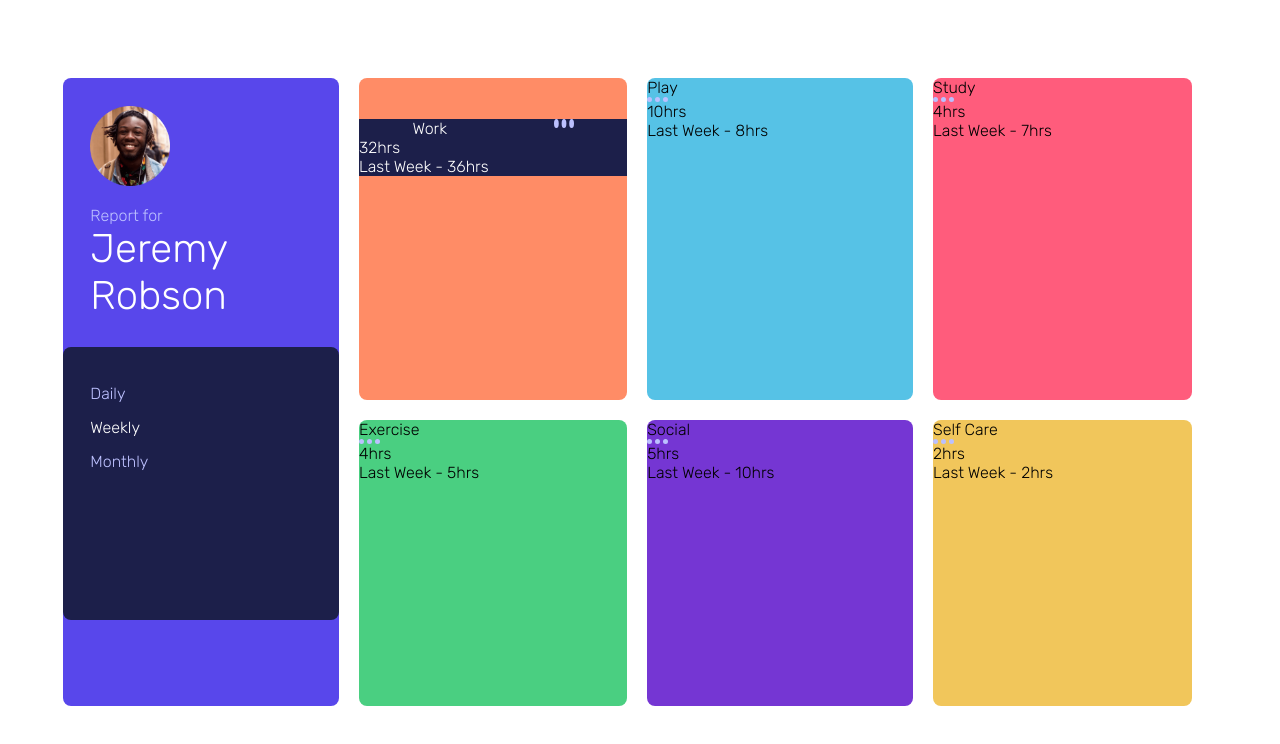
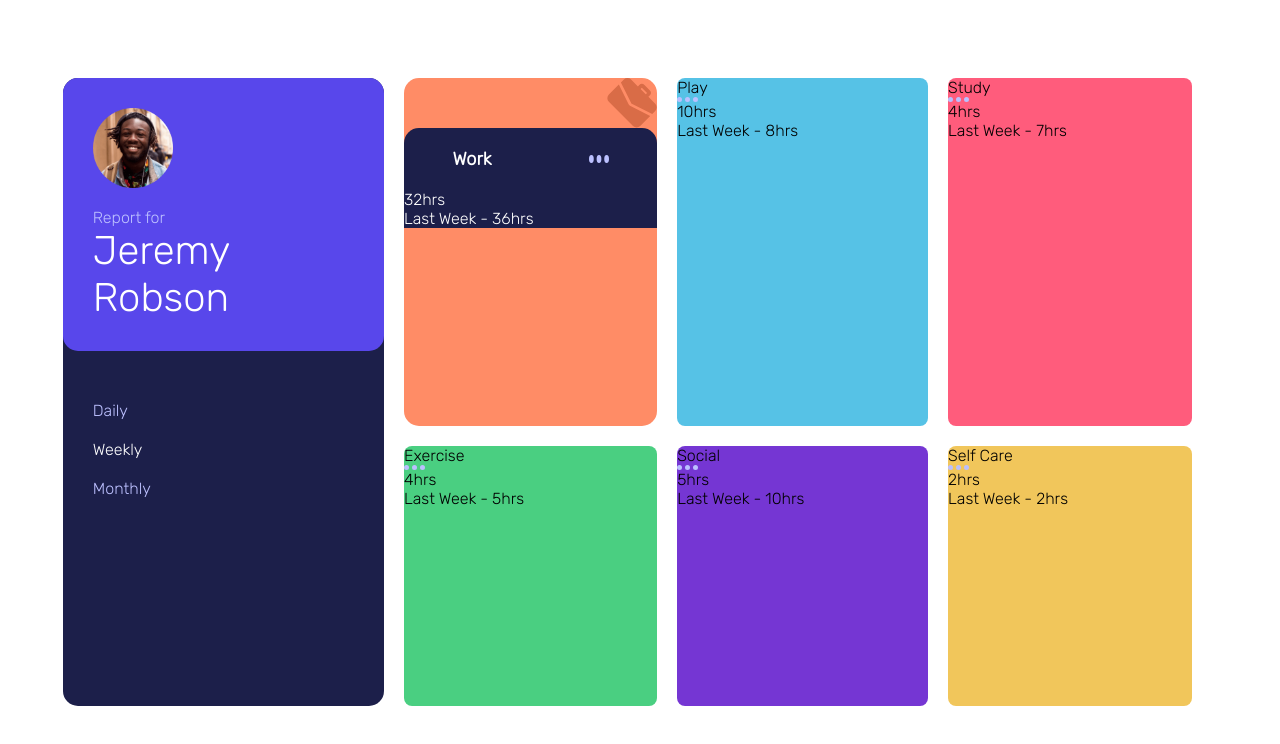
Before and after one commit to Onan-Thairu/time-tracking-dashboard, a plain HTML site: page index.html in a window 1280 px wide. Drawn offline with Linux system fonts and the light colour scheme.

Commit message:
chore: style grid one

```diff
--- a/index.html
+++ b/index.html
@@ -34,14 +34,17 @@
       </div>
 
       <div class="two">
+        <div class="upper">
+          <img src="./images/icon-work.svg" alt="">
+        </div>
         <div class="two-content">
             <div class="header">
-              <p>Work</p>
-              <img src="./images/icon-ellipsis.svg" alt="" height="9px" width="20px">
+              <p class="heading">Work</p>
+              <img src="./images/icon-ellipsis.svg" alt="" height="8px">
             </div>
-            <div>
-              <p>32hrs</p>
-              <p>Last Week - 36hrs</p>
+            <div class="info">
+              <p class="large-time">32hrs</p>
+              <p class="time">Last Week - 36hrs</p>
             </div>
         </div>
       </div>
--- a/style.css
+++ b/style.css
@@ -28,17 +28,19 @@
 }
 
 .one {
-  background-color: hsl(246, 80%, 60%);
-  border-radius: 8px;
+  background-color: hsl(235, 46%, 20%);
+  border-radius: 15px;
   color: #fff;
   grid-area: one;
 }
 .one-content {
-  padding: 10%;
+  background-color: hsl(246, 80%, 60%);
+  border-radius: 15px;
+  padding: 30px;
+  /* padding-bottom: 100px; */
 }
 .one img {
   width: 80px;
-
 }
   .detail{
     color: hsl(236, 100%, 87%);
@@ -50,15 +52,16 @@
     font-size: 40px;
   }
   .frequency {
-    padding: 10%;
-    padding-bottom: 134px;
-    border-radius: 8px;
-    background-color: hsl(235, 46%, 20%);
+    padding: 30px;
+    /* padding-bottom: 134px; */
+    /* border-radius: 8px; */
+    /* background-color: hsl(235, 46%, 20%); */
   }
   .frequency p {
-    margin-top: 10px;
+    /* margin-top: 10px; */
     color: hsl(236, 100%, 87%);
-    margin-bottom: 15px;
+    /* margin-bottom: 15px; */
+    padding-top: 20px;
   }
   #white {
     color: #fff;
@@ -66,18 +69,44 @@
 
 .two {
   background-color: hsl(15, 100%, 70%);
-  border-radius: 8px;
+  border-radius: 15px;
   grid-area: two;
 }
+ .two .upper {
+  /* border-top-left-radius: 8px;
+  border-top-right-radius: 8px; */
+  /* background-color: hsl(15, 100%, 70%); */
+  /* height: 50px; */
+  display: flex;
+  justify-content: flex-end;
+}
+  .upper img {
+    width: 50px;
+  }
 .two-content {
+  border-top-left-radius: 15px;
+  border-top-right-radius: 15px;
   background-color: hsl(235, 46%, 20%);
   color: #fff;
-  margin-top: 15%;
 }
   .header {
     display: flex;
     justify-content: space-around;
+    align-items: center;
+    padding-top: 20px;
+    padding-bottom: 20px;
   }
+  .heading {
+    font-size: 18px;
+    font-weight: 900;
+  }
+  .header img {
+    width: 20px;
+  }
+  /* .info {
+    padding: ;
+  } */
+
 
 .three {
   background-color: hsl(195, 74%, 62%);
```
